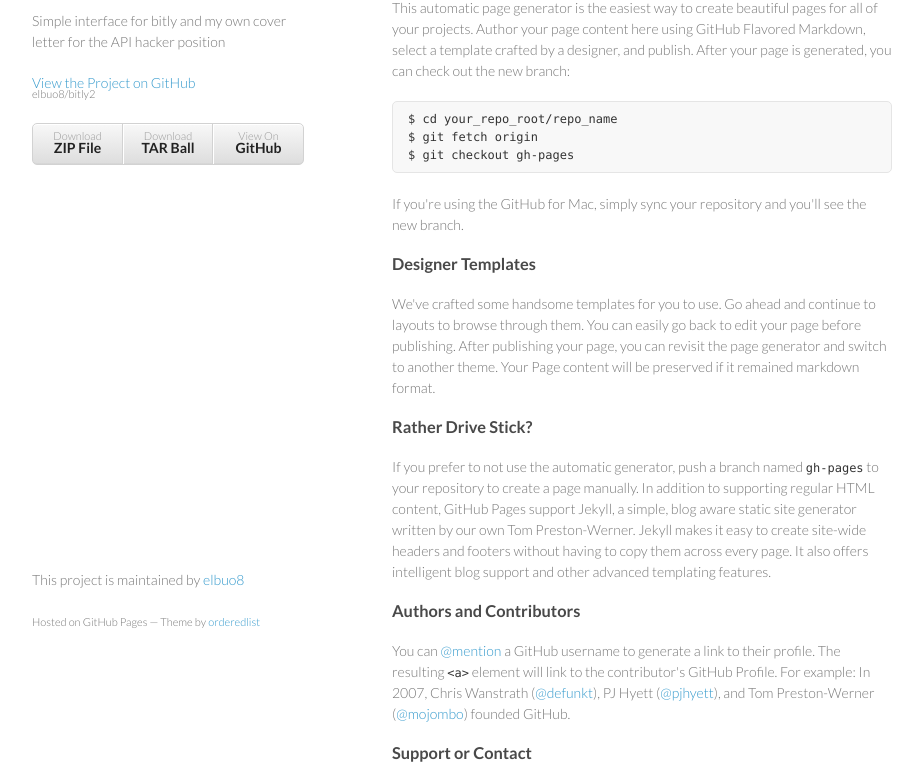
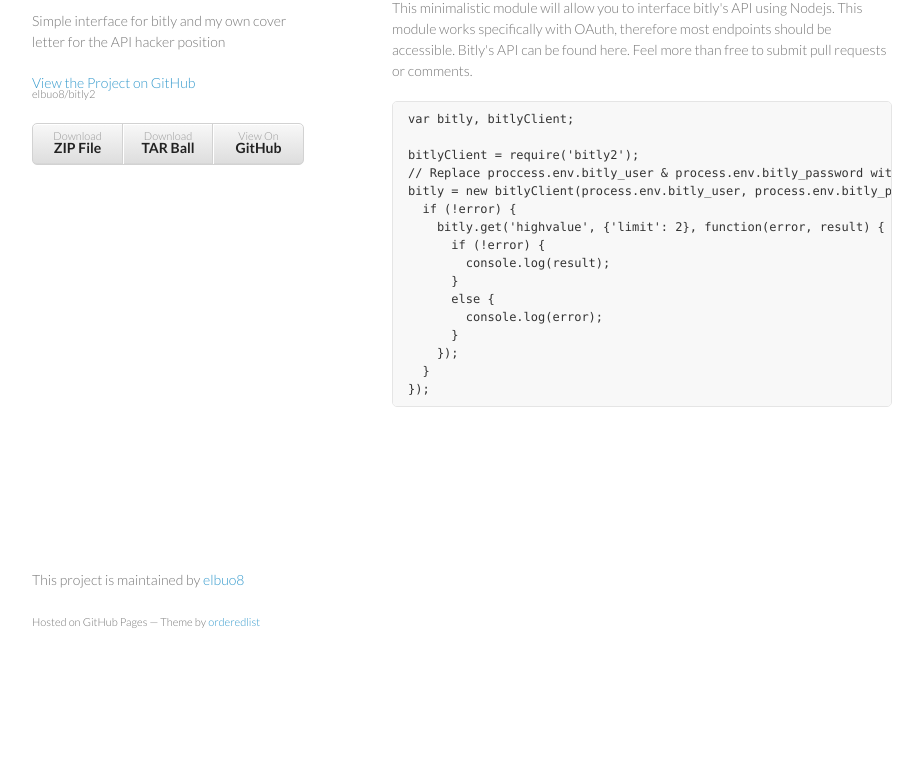
Before and after one commit to elbuo8/bitly2, a plain HTML site: page index.html in a window 1280 px wide. Shown: the part 99-878 px from the top of the page, without its empty margins (178-1101 px from the left). After the commit the page ends 800 px from the top, so only its background shows below. Drawn offline with Linux system fonts and the light colour scheme.

Commit message:
Initial commit

```diff
--- a/index.html
+++ b/index.html
@@ -28,32 +28,32 @@
         </ul>
       </header>
       <section>
-        <h3>Welcome to GitHub Pages.</h3>
+        <h3>Bitly 2</h3>
 
-<p>This automatic page generator is the easiest way to create beautiful pages for all of your projects. Author your page content here using GitHub Flavored Markdown, select a template crafted by a designer, and publish. After your page is generated, you can check out the new branch:</p>
+        <p>This minimalistic module will allow you to interface bitly's API using Nodejs. This module works specifically with       OAuth, therefore most endpoints should be accessible.
 
-<pre><code>$ cd your_repo_root/repo_name
-$ git fetch origin
-$ git checkout gh-pages
+        Bitly's API can be found here.
+
+        Feel more than free to submit pull requests or comments.</p>
+
+<pre><code>var bitly, bitlyClient;
+
+bitlyClient = require('bitly2');
+// Replace proccess.env.bitly_user & process.env.bitly_password with your own credentials!
+bitly = new bitlyClient(process.env.bitly_user, process.env.bitly_password, function(error) {
+  if (!error) {
+    bitly.get('highvalue', {'limit': 2}, function(error, result) {
+      if (!error) {
+        console.log(result);
+      }
+      else {
+        console.log(error);
+      }
+    });
+  }
+});
 </code></pre>
 
-<p>If you're using the GitHub for Mac, simply sync your repository and you'll see the new branch.</p>
-
-<h3>Designer Templates</h3>
-
-<p>We've crafted some handsome templates for you to use. Go ahead and continue to layouts to browse through them. You can easily go back to edit your page before publishing. After publishing your page, you can revisit the page generator and switch to another theme. Your Page content will be preserved if it remained markdown format.</p>
-
-<h3>Rather Drive Stick?</h3>
-
-<p>If you prefer to not use the automatic generator, push a branch named <code>gh-pages</code> to your repository to create a page manually. In addition to supporting regular HTML content, GitHub Pages support Jekyll, a simple, blog aware static site generator written by our own Tom Preston-Werner. Jekyll makes it easy to create site-wide headers and footers without having to copy them across every page. It also offers intelligent blog support and other advanced templating features.</p>
-
-<h3>Authors and Contributors</h3>
-
-<p>You can <a href="https://github.com/blog/821" class="user-mention">@mention</a> a GitHub username to generate a link to their profile. The resulting <code>&lt;a&gt;</code> element will link to the contributor's GitHub Profile. For example: In 2007, Chris Wanstrath (<a href="https://github.com/defunkt" class="user-mention">@defunkt</a>), PJ Hyett (<a href="https://github.com/pjhyett" class="user-mention">@pjhyett</a>), and Tom Preston-Werner (<a href="https://github.com/mojombo" class="user-mention">@mojombo</a>) founded GitHub.</p>
-
-<h3>Support or Contact</h3>
-
-<p>Having trouble with Pages? Check out the documentation at <a href="http://help.github.com/pages">http://help.github.com/pages</a> or contact <a href="mailto:support@github.com">support@github.com</a> and we’ll help you sort it out.</p>
       </section>
       <footer>
         <p>This project is maintained by <a href="https://github.com/elbuo8">elbuo8</a></p>
```
